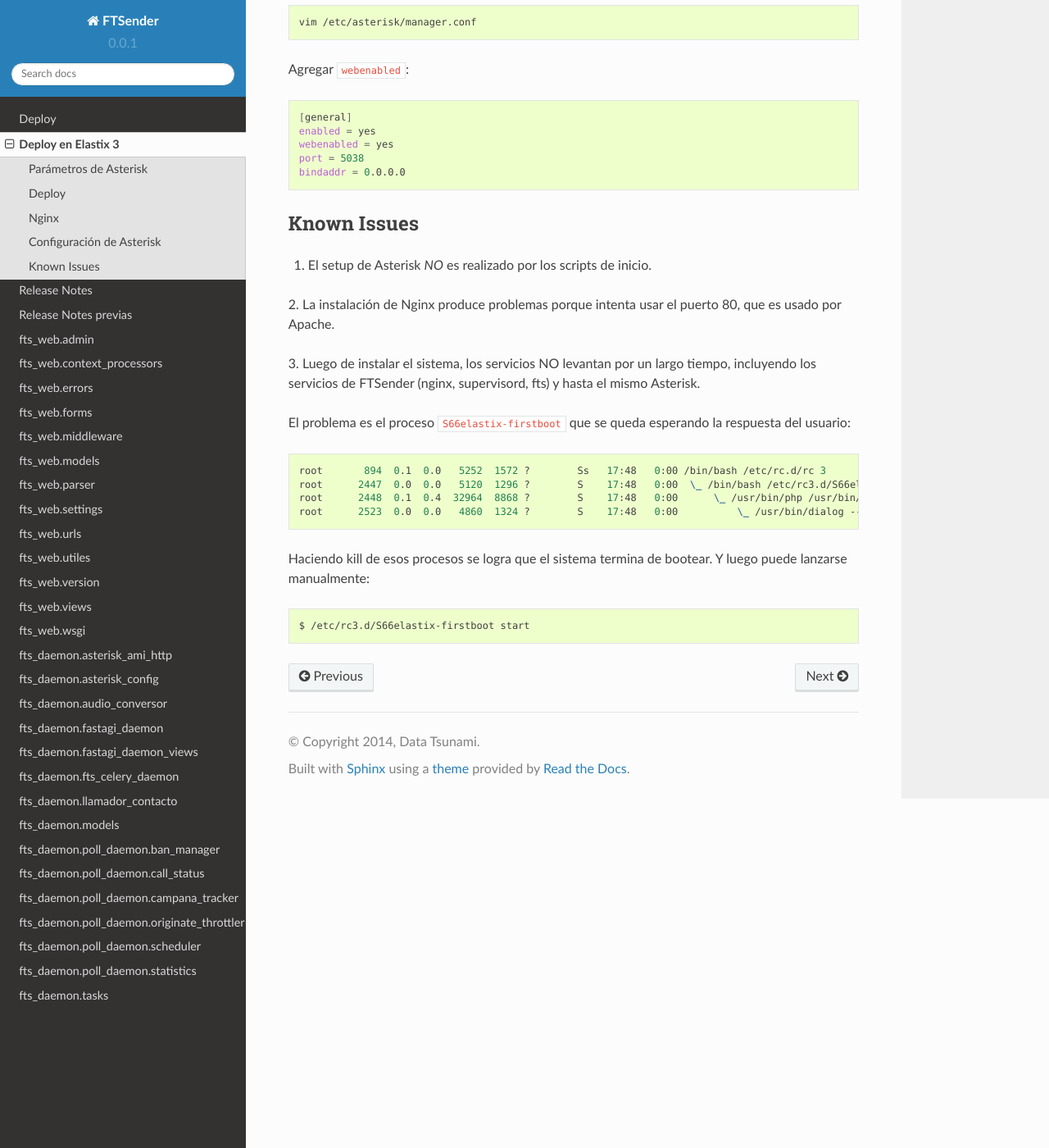
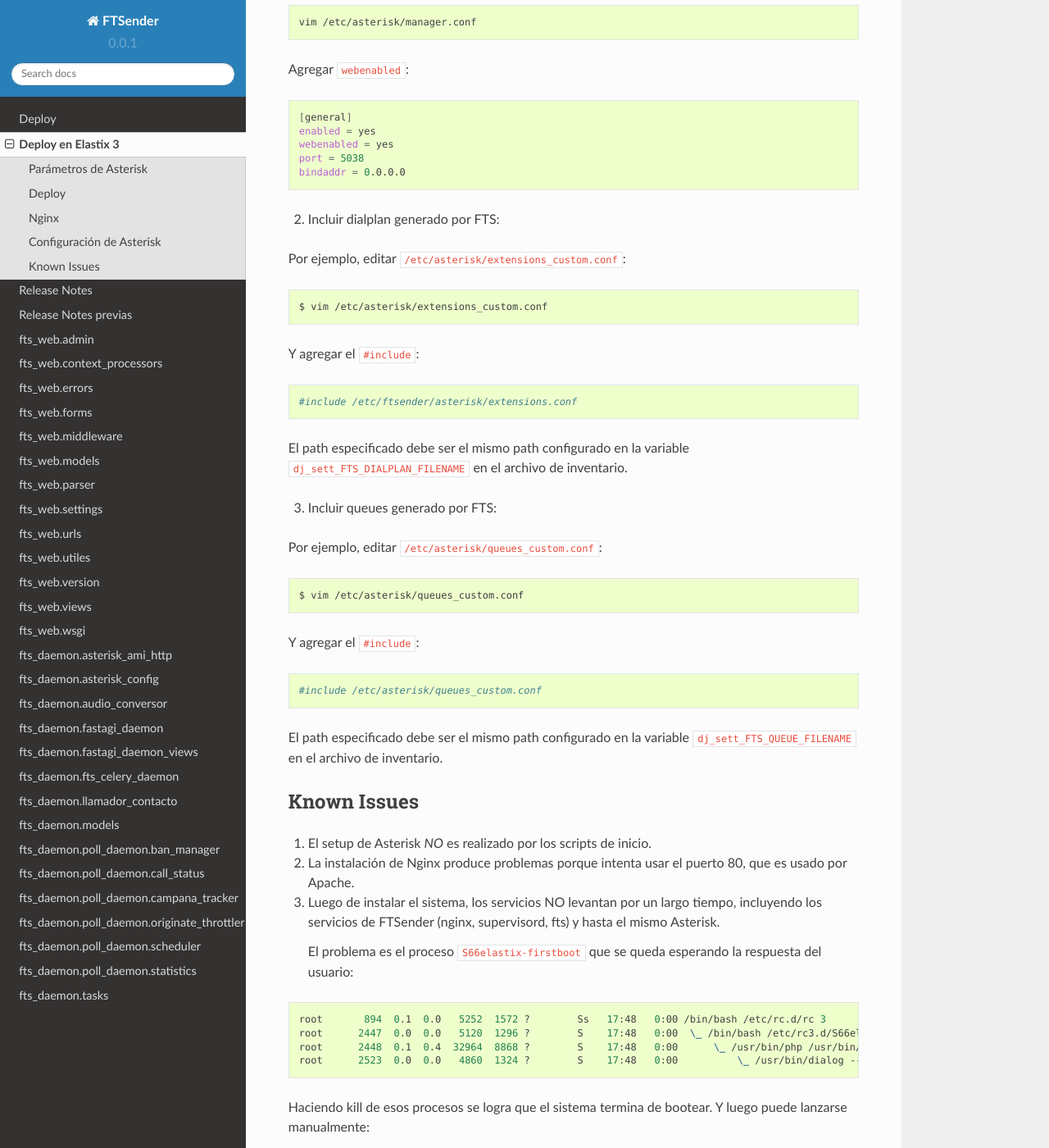
Before and after one commit to aybaker/omnicontact, a Sphinx documentation site: the page built from docs/deploy_elastix3.rst, in a window 1280 px wide and 1400 px high, scrolled down 1666 px. Shown: the whole window at 82% size. Built offline with Sphinx 7.4.7 and the Read the Docs theme 2.0.0, drawn with Linux system fonts in a browser that asks for light colours.

Commit message:
Update deploy en Elastix 3

```diff
--- a/docs/deploy_elastix3.rst
+++ b/docs/deploy_elastix3.rst
@@ -109,20 +109,58 @@ Agregar ``webenabled``:
     bindaddr = 0.0.0.0
 
 
+2. Incluir dialplan generado por FTS:
+
+Por ejemplo, editar ``/etc/asterisk/extensions_custom.conf``:
+
+.. code::
+
+    $ vim /etc/asterisk/extensions_custom.conf
+
+
+Y agregar el ``#include``:
+
+.. code::
+
+    #include /etc/ftsender/asterisk/extensions.conf
+
+El path especificado debe ser el mismo path configurado en la variable
+``dj_sett_FTS_DIALPLAN_FILENAME`` en el archivo de inventario.
+
+
+3. Incluir queues generado por FTS:
+
+Por ejemplo, editar ``/etc/asterisk/queues_custom.conf``:
+
+.. code::
+
+    $ vim /etc/asterisk/queues_custom.conf
+
+
+Y agregar el ``#include``:
+
+.. code::
+
+    #include /etc/asterisk/queues_custom.conf
+
+El path especificado debe ser el mismo path configurado en la variable
+``dj_sett_FTS_QUEUE_FILENAME`` en el archivo de inventario.
+
+
 Known Issues
 ------------
 
 1. El setup de Asterisk *NO* es realizado por los scripts de inicio.
 
 2. La instalación de Nginx produce problemas porque intenta usar el puerto 80,
-que es usado por Apache.
+   que es usado por Apache.
 
 3. Luego de instalar el sistema, los servicios NO levantan por un largo tiempo,
-incluyendo los servicios de FTSender (nginx, supervisord, fts) y hasta
-el mismo Asterisk.
+   incluyendo los servicios de FTSender (nginx, supervisord, fts) y hasta
+   el mismo Asterisk.
 
-El problema es el proceso ``S66elastix-firstboot`` que se queda esperando
-la respuesta del usuario:
+   El problema es el proceso ``S66elastix-firstboot`` que se queda esperando
+   la respuesta del usuario:
 
 
 .. code::
@@ -132,10 +170,8 @@ la respuesta del usuario:
     root      2448  0.1  0.4  32964  8868 ?        S    17:48   0:00      \_ /usr/bin/php /usr/bin/elastix-admin-passwords --init
     root      2523  0.0  0.0   4860  1324 ?        S    17:48   0:00          \_ /usr/bin/dialog --no-cancel --output-fd 3 --backtitle Elastix password configuration (Screen 1 of 4) --insecure --passwordbox The Elastix system
 
-
 Haciendo kill de esos procesos se logra que el sistema termina de bootear. Y luego
 puede lanzarse manualmente:
-
 
 .. code::
 
```
